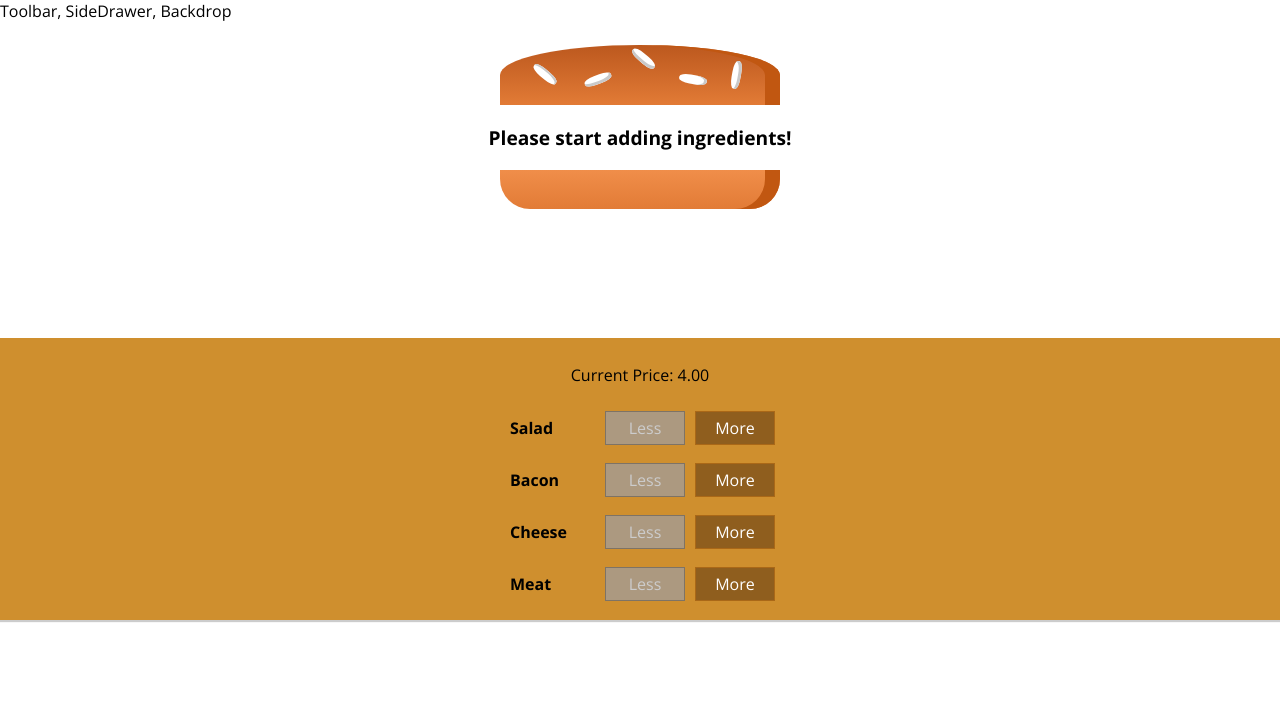
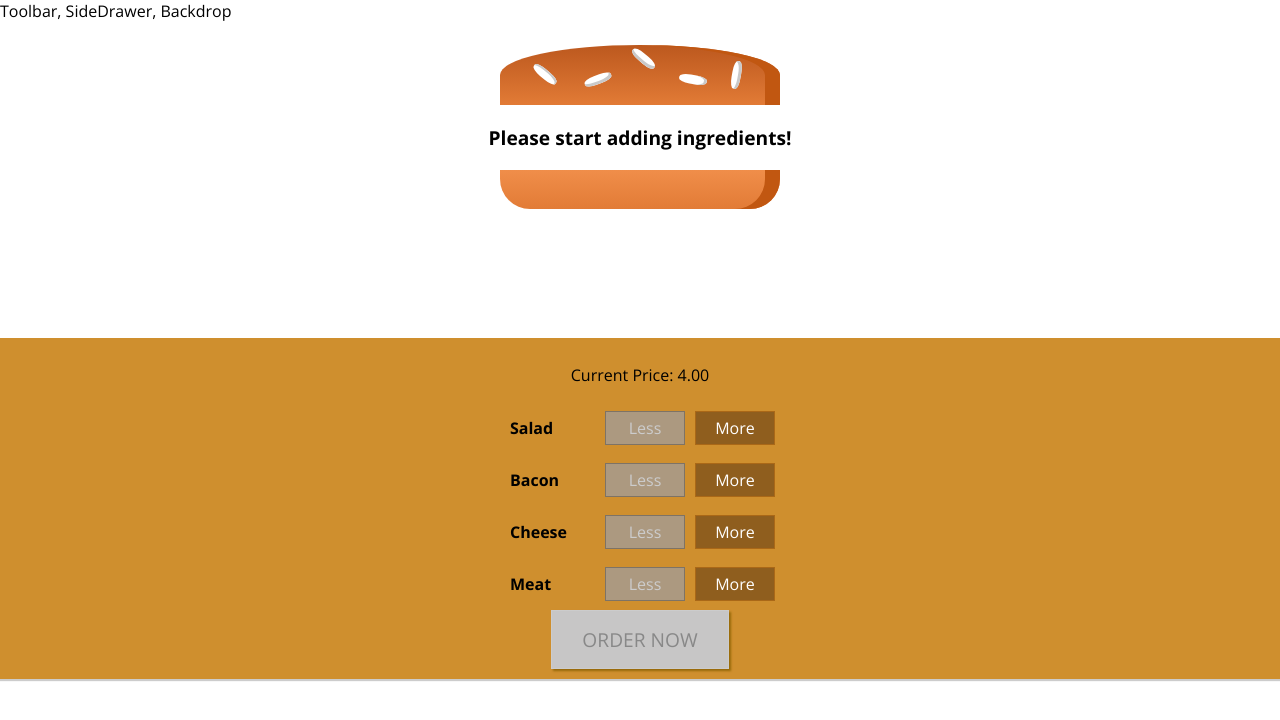
Before and after one commit to BorislavAnchev/burger-builder, a React (Create React App) app: page / in a window 1280 px wide. Shown: the top 720 px of the page. Built offline with nearby package versions, Linux system fonts and the light colour scheme.

Commit message:
implement the ORDER NOW button

```diff
--- a/src/components/Burger/BuildControls/BuildControls.js
+++ b/src/components/Burger/BuildControls/BuildControls.js
@@ -22,6 +22,9 @@
         disabled={props.disabled[ctrl.type]}
       />
     ))}
+    <button className={classes.OrderButton} disabled={!props.purchasable}>
+      ORDER NOW
+    </button>
   </div>
 );
 
--- a/src/components/Burger/BuildControls/BuildControls.module.css
+++ b/src/components/Burger/BuildControls/BuildControls.module.css
@@ -8,3 +8,45 @@
   margin: auto;
   padding: 10px 0;
 }
+
+.OrderButton {
+  background-color: #dad735;
+  outline: none;
+  cursor: pointer;
+  border: 1px solid #966909;
+  color: #966909;
+  font-family: inherit;
+  font-size: 1.2em;
+  padding: 15px 30px;
+  box-shadow: 2px 2px 2px #966909;
+}
+
+.OrderButton:hover,
+.OrderButton:active {
+  background-color: #a0db41;
+  border: 1px solid #966909;
+  color: #966909;
+}
+
+.OrderButton:disabled {
+  background-color: #c7c6c6;
+  cursor: not-allowed;
+  border: 1px solid #ccc;
+  color: #888888;
+}
+
+.OrderButton:not(:disabled) {
+  animation: enable 0.3s linear;
+}
+
+@keyframes enable {
+  0% {
+    transform: scale(1);
+  }
+  60% {
+    transform: scale(1.1);
+  }
+  100% {
+    transform: scale(1);
+  }
+}
--- a/src/containers/BurgerBuilder/BurgerBuilder.js
+++ b/src/containers/BurgerBuilder/BurgerBuilder.js
@@ -19,6 +19,18 @@
       meat: 0,
     },
     totalPrice: 4,
+    purchasable: false,
+  };
+
+  updatePurchaseState = (ingredients) => {
+    const sum = Object.keys(ingredients)
+      .map((igKey) => {
+        return ingredients[igKey];
+      })
+      .reduce((sum, el) => {
+        return sum + el;
+      }, 0);
+    this.setState({ purchasable: sum > 0 });
   };
 
   addIngredientHandler = (type) => {
@@ -30,6 +42,7 @@
     updatedIngredients[type] = updatedCount;
     const newPrice = INGREDIENT_PRICES[type] + this.state.totalPrice;
     this.setState({ ingredients: updatedIngredients, totalPrice: newPrice });
+    this.updatePurchaseState(updatedIngredients);
   };
 
   removeIngredientHandler = (type) => {
@@ -47,6 +60,7 @@
     updatedIngredients[type] = updatedCount;
     const newPrice = INGREDIENT_PRICES[type] - this.state.totalPrice;
     this.setState({ ingredients: updatedIngredients, totalPrice: newPrice });
+    this.updatePurchaseState(updatedIngredients);
   };
 
   render() {
@@ -66,6 +80,7 @@
           removeIngredient={this.removeIngredientHandler}
           disabled={disabledInfo}
           price={this.state.totalPrice}
+          purchasable={this.state.purchasable}
         />
       </>
     );
```
